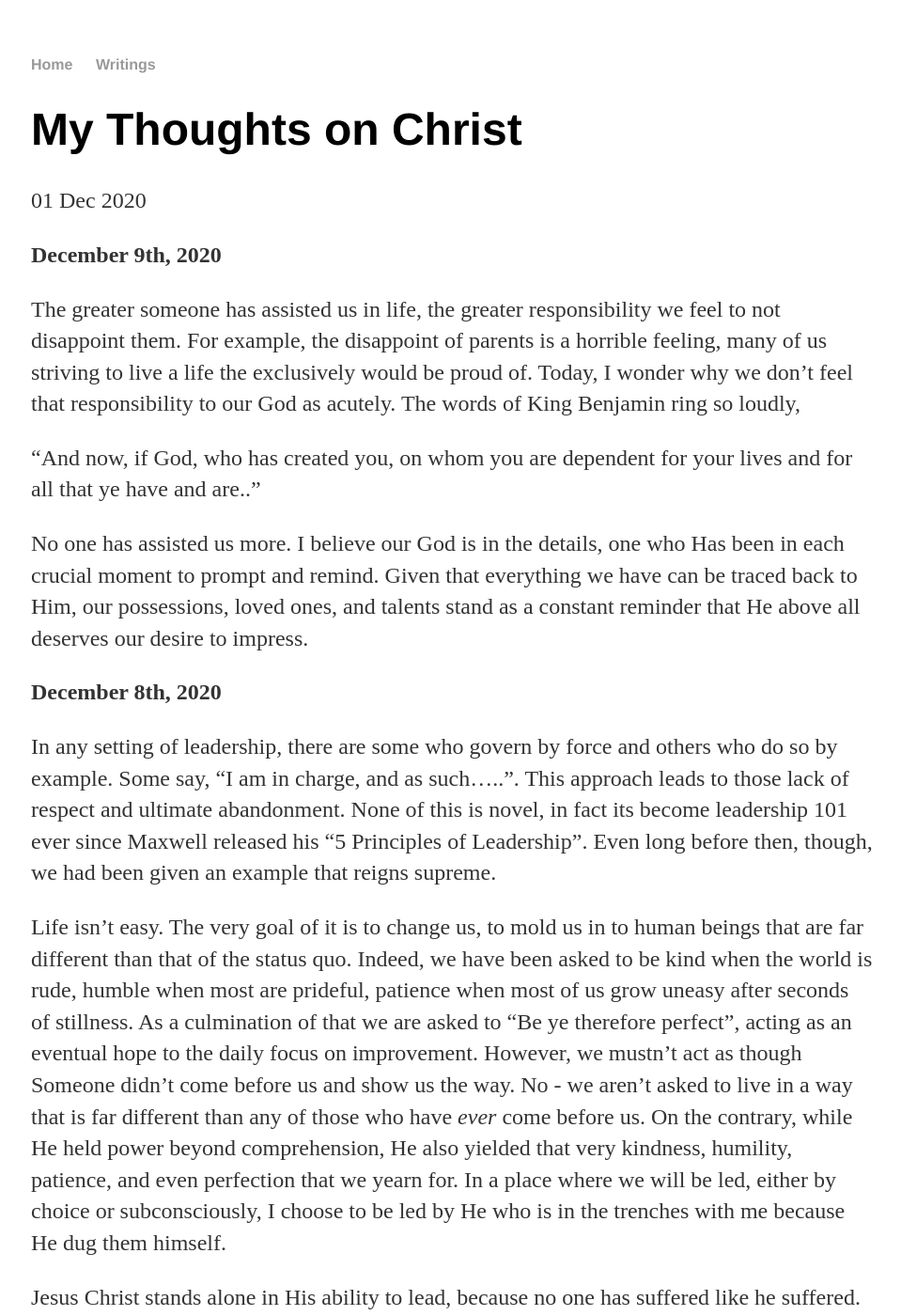
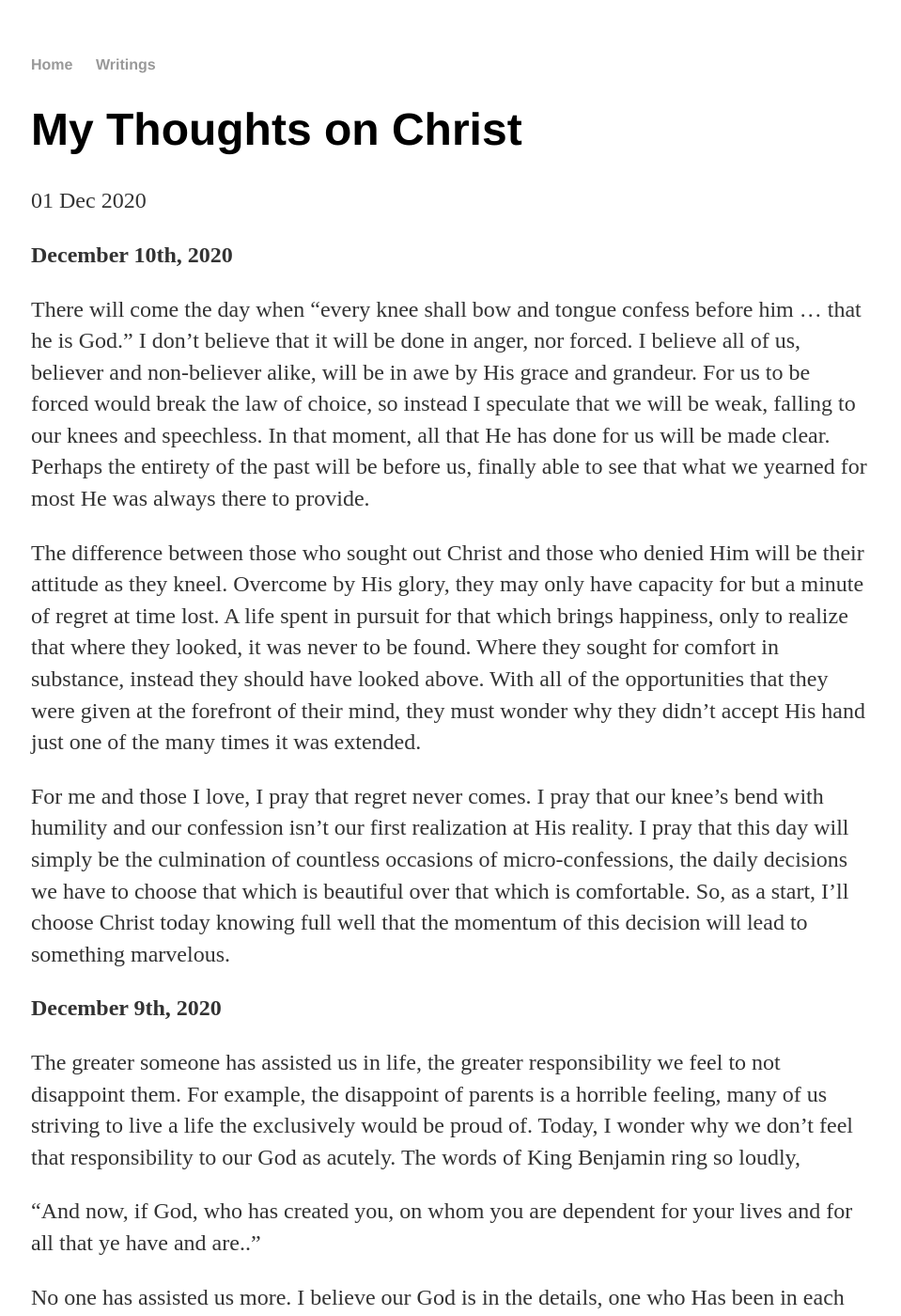
Before and after one commit to huntermaxfield/huntermaxfield.github.io, a Jekyll site: the page built from _posts/2020-12-01-christmas-posts-2020.md, in a window 1280 px wide and 1400 px high. Shown: the whole window at 94% size, without its empty margins (159-1118 px from the left). Built offline with Jekyll 4.4.1, drawn with Linux system fonts in a browser that asks for light colours.

Commit message:
Dec 10th post

```diff
--- a/_posts/2020-12-01-christmas-posts-2020.md
+++ b/_posts/2020-12-01-christmas-posts-2020.md
@@ -2,6 +2,28 @@
 layout: post
 title: "My Thoughts on Christ"
 ---
+
+**December 10th, 2020**
+
+There will come the day when "every knee shall bow and tongue confess before him ... that he is God."  I don't believe
+that it will be done in anger, nor forced.  I believe all of us, believer and non-believer alike, will be in awe by His
+grace and grandeur.  For us to be forced would break the law of choice, so instead I speculate that we will be
+weak, falling to our knees and speechless.  In that moment, all that He has done for us will be made clear.  Perhaps the
+entirety of the past will be before us, finally able to see that what we yearned for most He was always there to provide.
+
+The difference between those who sought out Christ and those who denied Him will be their attitude as they kneel.  Overcome
+by His glory, they may only have capacity for but a minute of regret at time lost.  A life spent in pursuit for that which
+brings happiness, only to realize that where they looked, it was never to be found.  Where they sought for comfort
+in substance, instead they should have looked above.  With all of the opportunities that they were given at the forefront
+of their mind, they must wonder why they didn't accept His hand just one of the many times it was extended.
+
+For me and those I love, I pray that regret never comes.  I pray that our knee's bend with humility and our confession
+isn't our first realization at His reality.  I pray that this day will simply be the culmination of countless occasions
+of micro-confessions, the daily decisions we have to choose that which is beautiful over that which is comfortable.  So, as
+a start, I'll choose Christ today knowing full well that the momentum of this decision will lead to something marvelous.
+
+
+
 **December 9th, 2020**
 
 The greater someone has assisted us in life, the greater responsibility we feel to not disappoint them.  For example,
```
